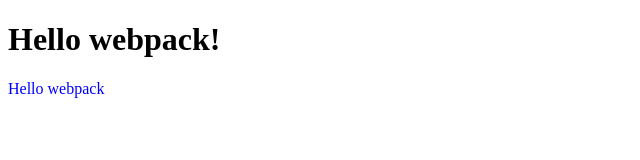
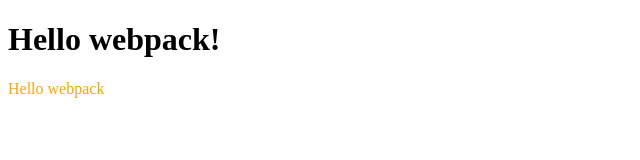
Before and after one commit to StarSheriff2/To-Do-list-app, a website built with webpack: page src/index.html in a window 1280 px wide. Shown: the whole page, without its empty margins (0-640 px from the left). Built offline with nearby package versions, Linux system fonts and the light colour scheme.

Commit message:
install all dependencies locally and successfuly deployment of webpack for project

```diff
--- a/src/style.css
+++ b/src/style.css
@@ -1,3 +1,3 @@
 .hello {
-  color: blue;
+  color: orange;
 }
```
Also changed, not shown: dist/main.js, 1 other file.
